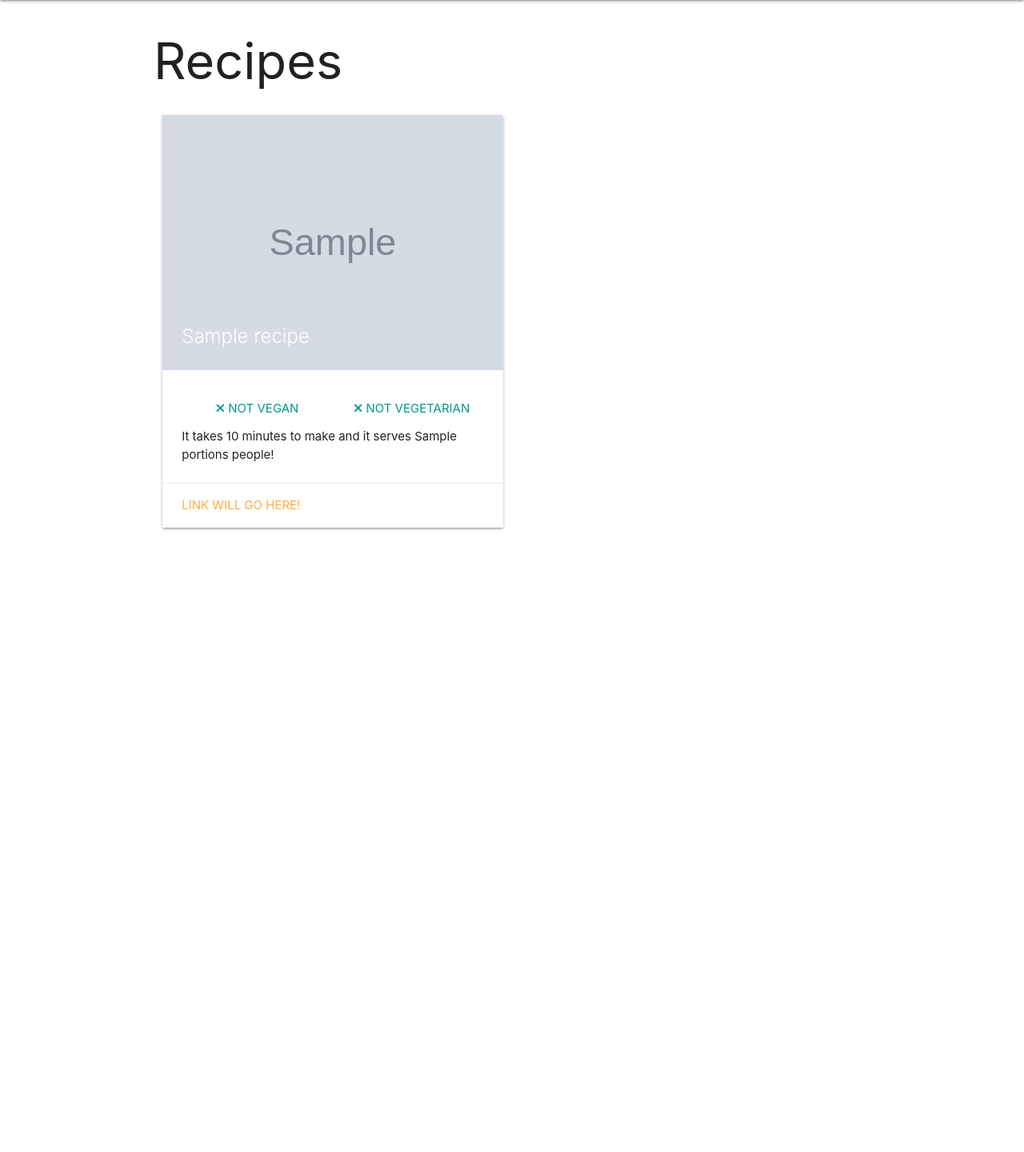
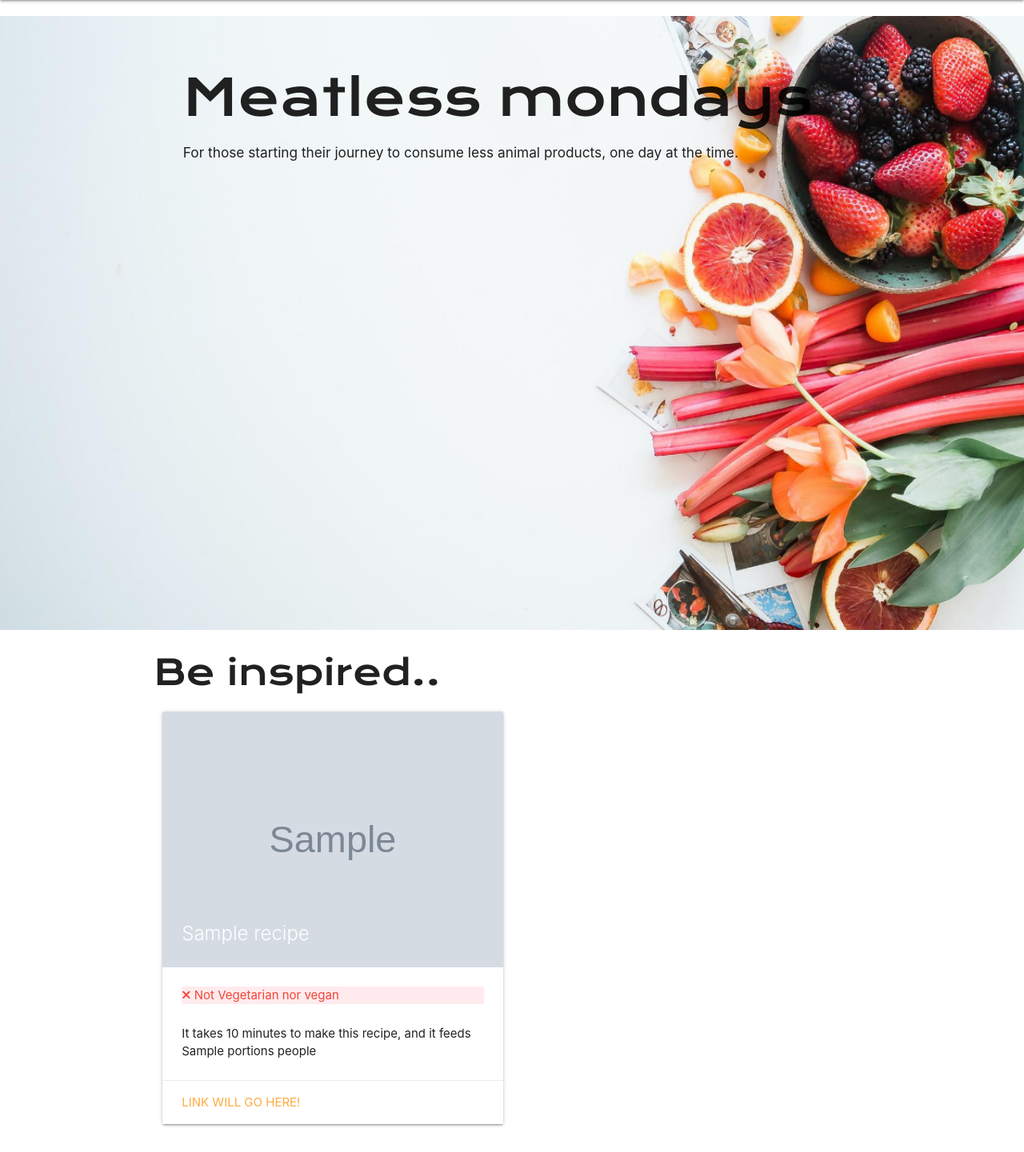
Before and after one commit to a-telier/the-pink-turnip, a Flask app: page / in a window 1280 px wide. Shown: the part 64-1505 px from the top of the page at 80% size. Before the commit the page ends 727 px from the top, so only its background shows below. Run offline with Flask 2, Linux system fonts and the light colour scheme; grey boxes marked "Sample" are stand-in pictures; a database or web service that is not in the repository returns one stand-in record (values such as "Sample title"); some libraries are stand-ins or nearby versions.

Commit message:
landing view added to home page

```diff
--- a/static/css/style.css
+++ b/static/css/style.css
@@ -1,5 +1,52 @@
+/*--------------------------------------------fonts & icons*/
+@import url('https://fonts.googleapis.com/css?family=Lato:300,400,700,900&display=swap');
+@import url('https://fonts.googleapis.com/css2?family=Krona+One&display=swap');
 
-/*--------------------------------------------cards*/
+/*--------------------------------------------headers styling*/
+body{
+    scroll-behavior: smooth;
+    font-family: Lato, sans-serif important!;
+}
+h1, h2, h3{
+    font-family: 'Krona One', cursive;
+}
+h1{
+    font-size: 2.5em;
+}
+h2{
+    font-size: 1.5em;
+    font-weight: bold;
+}
+h3, h5{
+    font-size: 1.25em;
+    font-weight: bold;
+}
+p{
+    font-size: 1em;
+}
+
+/*--------------------------------------------home*/
+/*------------------------------------landing*/
+.landing{
+    position: relative;
+    height:60vw;
+    width: 100%;
+}
+
+#landing-image{
+    position: absolute;
+    height:60vw;
+    width: 100%;
+    background-repeat: no-repeat;
+    background-size: cover;
+}
+
+#landing-text{
+    margin: 2%;
+    position: absolute;
+    z-index: 2;
+}
+/*------------------------------------teaser*/
 .half{
     width: 50%;
 }
--- a/templates/home.html
+++ b/templates/home.html
@@ -7,10 +7,19 @@
 {% block body %}
     <section>
     <!--landing page view needs to be added here-->
+        <div class="landing">
+            <img id="landing-image" src="../static/img/fruits-background.png" alt="fruits-background">
+            <div class="container row">
+                <div id="landing-text" class="col s7 m8 l8">
+                    <h1>Meatless mondays</h1>
+                    <h6>For those starting their journey to consume less animal products, one day at the time.</h6>
+                </div>
+            </div>
+        </div>
     </section>
     <section>
         <div class="container">
-            <h1>Recipes</h1>
+            <h3>Be inspired..</h3>
                 <div class="row">
                     {% for recipe in recipes %}
                     <div class="col s12 m6 l6">
@@ -20,24 +29,35 @@
                                 <img class="teaser-image" src="{{ recipe.imageURL }}">
                                 <span class="card-title">{{recipe.name}}</span>
                             </div>
+                            <!--indicator vegan or vegetarian-->
                             <div class="card-content">
                                 <ul class="tabs">
-                                    <li class="tab half teal-text accent-4">
-                                        {% if recipe.isVegan == True %}
+                                    {% if recipe.isVegetarian == True and recipe.isVegan == False %}
+                                    <li class="tab half teal-text teal lighten-5">
+                                            <p><i class="fa fa-envira" aria-hidden="true"></i> Vegetarian </p>
+                                    </li>
+                                    {% elif recipe.isVegan == True and recipe.isVegetarian == False %}
+                                    <li class="tab half teal-text teal lighten-5">
                                             <p><i class="fa fa-heart" aria-hidden="true"></i> Vegan </p>
-                                        {% else %}
-                                            <p><i class="fa fa-times" aria-hidden="true"></i> Not Vegan </p>
-                                        {% endif%}
                                     </li>
-                                    <li class="tab half teal-text accent-4">
-                                        {% if recipe.isVegetarian == True %}
+                                    {% elif recipe.isVegetarian == True and recipe.isVegan == True %}
+                                    <li class="tab half teal-text teal lighten-5">
                                             <p><i class="fa fa-envira" aria-hidden="true"></i> Vegetarian </p>
-                                        {% else %}
-                                            <p><i class="fa fa-times" aria-hidden="true"></i> Not Vegetarian </p>
-                                        {% endif%}
                                     </li>
+                                    <li class="tab half teal-text teal lighten-5">
+                                            <p><i class="fa fa-heart" aria-hidden="true"></i> Vegan </p>
+                                    </li>
+                                    {% else %}
+                                    <li class="red-text red lighten-5">
+                                            <p><i class="fa fa-times" aria-hidden="true"></i> Not Vegetarian nor vegan </p>
+                                    </li>
+                                    {% endif%}
                                 </ul>
-                                <p class="text-centered">It takes {{recipe.duration}} minutes to make and it serves {{recipe.portions}} people!</p>
+                                <!--indicator duration and portions in text format-->
+                                <p class="text-centered">It takes {{recipe.duration}} minutes to make this recipe, and it feeds {{recipe.portions}} people</p>
+                                {% if recipe.portions > 2 %}
+                                <p> or {{(recipe.portions / 2)| round| int}} very hungry people ;)!</p>
+                                {% endif %}
                             </div>
                             <div class="card-action">
                                 <a href="#">Link will go here!</a>
```
Also changed, not shown: static/img/fruits-background.png (added), static/img/spoon-background.png (added).
